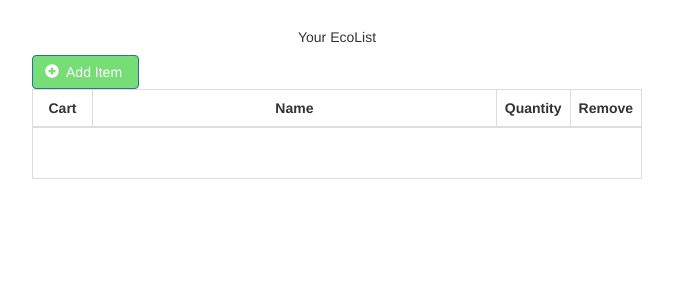
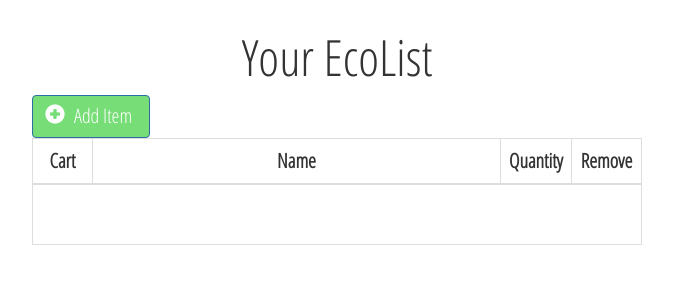
Before and after one commit to cameronlay/EcoList, a PHP site: page /shoppinglist4.html in a window 1280 px wide. Shown: the top 300 px of the page, without its empty margins (303-976 px from the left). Run offline with PHP 8.4, Linux system fonts and the light colour scheme; lists and menus that the app fills with data are empty; some libraries are stand-ins or nearby versions.

Commit message:
changed some fonts

```diff
--- a/jason/listscript4.js
+++ b/jason/listscript4.js
@@ -1,8 +1,8 @@
 
 var count =0;
 var c = 0;
-var n = 0;
 var a;
+
 
 $(function () {
     //button adds new rows to table 1
@@ -29,13 +29,17 @@ $(function () {
                 a = parseInt(id);
                 var toAdd = $("#" + a + "item").val();
                 var toAdd2 = $('#' + a + "quantity").val();
+                var icon = document.createElement("span");
+                icon.className ="glyphicon glyphicon-ok";
                  $('.list-group').append('<li class="list-group-item list-group-item-success">' + toAdd2 + " " + toAdd + '</li>');
-                 $('#cartTitle').css('visibility','visible');
+                 $('#cartTitle').css('visibility', 'visible');
                  $('#btnClear').css('visibility', 'visible');
                  $(this).closest("tr").remove();
+
             });
 
 
+      //double click to remove list item
       $(document).on('dblclick','li', function(){
         $(this).toggleClass('strike').fadeOut("fast");
       });
@@ -60,6 +64,7 @@ $(function () {
 
 });
 
+
 function GetDynamicTextBox(value) {
     count++;
     c++;
--- a/jason/shopping.css
+++ b/jason/shopping.css
@@ -94,15 +94,12 @@ thead tr th {
   overflow: hidden;
 }
 
-@media only screen and (min-width:500px){
+@media only screen and (min-width:640px){
   .container{
 
     width:50%;
   }
-
 }
-
-
 
 .smallTableHead {
   width: 70px;
@@ -117,19 +114,25 @@ thead tr th {
 }
 #btnAdd {
   background-color: #77dd77;
+  font-family: 'Open Sans Condensed', sans-serif;
+  font-size: 20px;
 }
 #btnRemove {
   float: right;
   background-color: #ff6961;
   visibility: hidden;
+  font-family: 'Open Sans Condensed', sans-serif;
+  font-size: 20px;
 }
 
 #btnClear {
    float: right;
   background-color: #ff6961;
   visibility: hidden;
+  font-family: 'Open Sans Condensed', sans-serif;
+  font-size: 20px;
 }
-}
+
 
 .strike {
   text-decoration:line-through;
@@ -145,9 +148,31 @@ thead tr th {
   margin:0 auto;
 }
 
+.list-group li:hover {
+  background-color: #facdcf;
+  text-decoration-color: #ff6961;
+}
 #cartTitle{
   visibility: hidden;
 }
+
+.text-center {
+  font-family: 'Open Sans Condensed', sans-serif;
+  font-size: 50px;
+}
+
+.table {
+  font-family: 'Open Sans Condensed', sans-serif;
+  font-size: 20px;
+}
+
+.list-group li {
+  font-family: 'Open Sans Condensed', sans-serif;
+  font-size: 20px;
+}
+
+
+
 
 /*Stacking tables
 .tableWrapper {
--- a/jason/shoppinglist4.html
+++ b/jason/shoppinglist4.html
@@ -10,10 +10,11 @@
 <script src = "listscript4.js"></script>
 <link rel="stylesheet" href="shopping.css">
 <link rel="stylesheet" href="https://cdnjs.cloudflare.com/ajax/libs/font-awesome/4.7.0/css/font-awesome.min.css">
+<link href="https://fonts.googleapis.com/css?family=Open+Sans+Condensed:300" rel="stylesheet">
 </head>
 
 <p>&nbsp;</p>
-<h5 class="text-center">Your EcoList</h5>
+<h5 class="text-center ecolistTitle">Your EcoList</h5>
   <section class="container">
 
     <div id="btnAddContainer">
@@ -61,9 +62,9 @@
                 <ul class="list-group">
                 </ul>
                  <button id="btnClear" type="button" class="btn btn-primary" data-toggle="tooltip" data-original-title="Add more controls"><i class="glyphicon glyphicon-minus-sign"></i>&nbsp; Clear Cart&nbsp;</button>
-            </div>
+              </div>
+          </div>
       </div>
-    </div>
 
 
 
```
